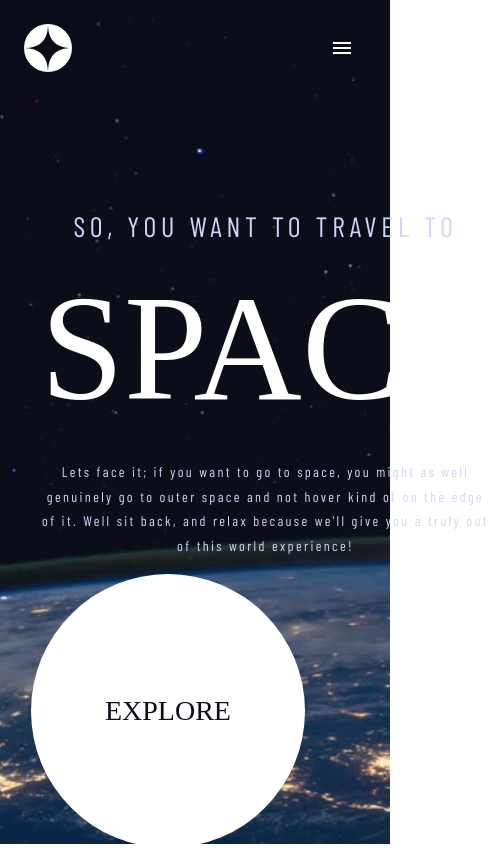
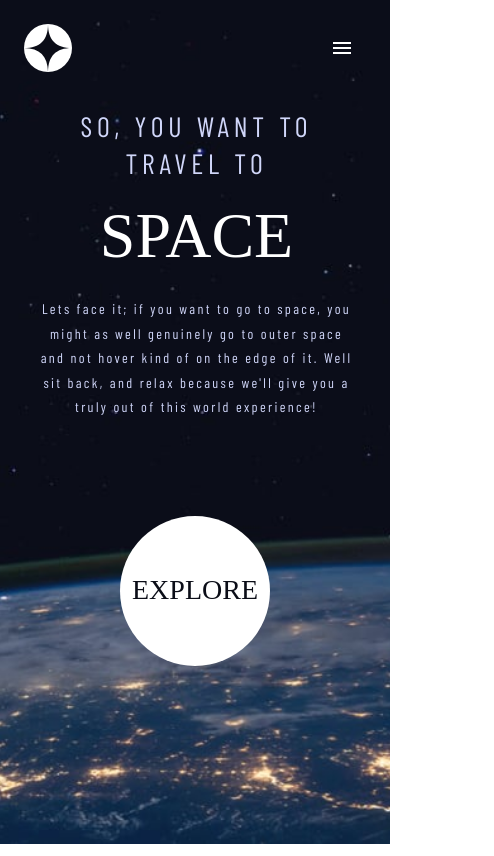
Before and after one commit to AgomohC/femto-space-tourism, a React (Create React App) app: page / in a window 390 px wide. Shown: the whole page, 494 px wide, since content can reach past the window. Built offline with nearby package versions, Linux system fonts and the light colour scheme; a web font is replaced by a local one.

Commit message:
finished mobile homepage

```diff
--- a/src/Components/Header.jsx
+++ b/src/Components/Header.jsx
@@ -168,7 +168,7 @@ const useStyles = makeStyles((theme) => ({
       color: theme.palette.text.primary,
    },
    mobileMenu: {
-      height: "100vh",
+      height: "100%",
       backgroundColor: alpha("#0b0d17", 0.95),
       [theme.breakpoints.up("sm")]: {
          display: "none",
--- a/src/Pages/Home.jsx
+++ b/src/Pages/Home.jsx
@@ -1,5 +1,6 @@
 import React from "react";
 import desktopImg from "../assets/home/background-home-desktop.jpg";
+
 import tabletImg from "../assets/home/background-home-tablet.jpg";
 import mobileImg from "../assets/home/background-home-mobile.jpg";
 import { makeStyles, Grid, Typography } from "@material-ui/core";
@@ -27,10 +28,11 @@ const useStyles = makeStyles((theme) => ({
    container: {
       marginLeft: "auto",
       marginRight: "auto",
-      marginTop: "200px",
+      marginTop: "100px",
 
       [theme.breakpoints.up("sm")]: {
          justifyContent: "center",
+         marginTop: "200px",
       },
       [theme.breakpoints.up("lg")]: {
          display: "flex",
@@ -39,10 +41,14 @@ const useStyles = makeStyles((theme) => ({
       },
    },
    textContainer: {
-      width: "450px",
       textAlign: "center",
+      width: "80vw",
       marginLeft: "auto",
       marginRight: "auto",
+      [theme.breakpoints.up("sm")]: {
+         width: "450px",
+      },
+
       [theme.breakpoints.up("lg")]: {
          textAlign: "left",
          marginLeft: 0,
@@ -55,17 +61,26 @@ const useStyles = makeStyles((theme) => ({
       justifyContent: "center",
       alignItems: "center",
       backgroundColor: "#fff",
-      height: "274px",
-      width: "274px",
+      height: "150px",
+      width: "150px",
       "&:hover": {
          cursor: "pointer",
          boxShadow: "0 0 0 64px rgba(255, 255, 255, 0.05)",
+      },
+      [theme.breakpoints.up("sm")]: {
+         height: "242px",
+         width: "242px",
+      },
+      [theme.breakpoints.up("lg")]: {
+         height: "274px",
+         width: "274px",
       },
    },
    bodyText: {
       marginBottom: theme.spacing(3),
       marginTop: theme.spacing(2),
       color: "#fff",
+      fontSize: theme.spacing(8),
    },
    blue: {
       color: theme.palette.text.secondary,
@@ -73,9 +88,10 @@ const useStyles = makeStyles((theme) => ({
    end: {
       justifyContent: "center",
       display: "flex",
-      [theme.breakpoints.up("sm")]: {
-         marginTop: theme.spacing(10),
-      },
+      marginTop: theme.spacing(10),
+      marginLeft: "auto",
+      marginRight: "auto",
+      [theme.breakpoints.up("sm")]: { marginLeft: 0, marginRight: 0 },
       [theme.breakpoints.up("lg")]: {
          justifyContent: "flex-end",
          marginTop: 0,
@@ -92,7 +108,7 @@ const Home = () => {
    return (
       <div className={classes.background}>
          <Grid container spacing={2} xs={10} className={classes.container}>
-            <Grid item xs={10} lg={6}>
+            <Grid item xs={10} lg={6} className={classes.center}>
                <div className={classes.textContainer}>
                   <Typography
                      variant="h5"
```
